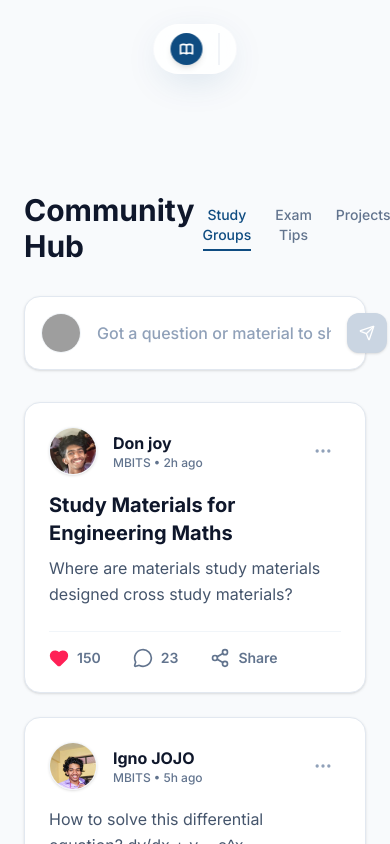
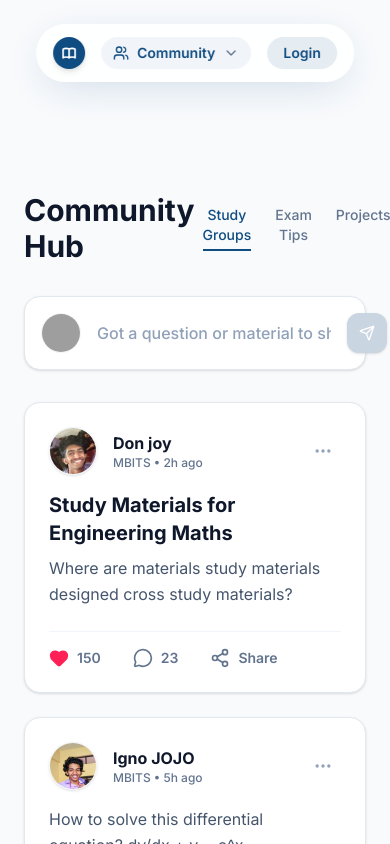
Before and after one commit to Cigarfeine/Mentora, a React (Vite) app in the folder Mentora-main/: page /community in a window 390 px wide. Shown: the top 844 px of the page. Built offline with nearby package versions, Linux system fonts and the light colour scheme; grey boxes are pictures that could not be loaded; a web font is replaced by a local one.

Commit message:
Implement mobile dynamic island navigation

```diff
--- a/Mentora-main/src/components/CardNav.css
+++ b/Mentora-main/src/components/CardNav.css
@@ -9,14 +9,7 @@
   -webkit-backdrop-filter: blur(16px);
   border: 1px solid rgba(255, 255, 255, 0.5);
   box-shadow: 0 10px 40px -10px rgba(15, 76, 129, 0.2);
-  border-radius: 9999px;
-  padding: 0.5rem 1rem;
-  display: flex;
-  align-items: center;
-  gap: 1.5rem;
-  transition: all 0.3s ease;
-  width: max-content;
-  max-width: 95vw;
+  transform-origin: top center;
 }
 
 .card-nav-link {
--- a/Mentora-main/src/components/CardNav.tsx
+++ b/Mentora-main/src/components/CardNav.tsx
@@ -1,57 +1,129 @@
-import React from 'react';
+import React, { useState, useEffect } from 'react';
 import { Link, useLocation } from 'react-router-dom';
-import { Bell } from 'lucide-react';
+import { Bell, Home, Info, BookOpen, Video, Users, ChevronDown, LogOut } from 'lucide-react';
+import { motion, AnimatePresence } from 'motion/react';
 import './CardNav.css';
+
+const NAV_ITEMS = [
+  { path: '/', label: 'Home', icon: Home, reqLogin: false },
+  { path: '/about', label: 'About', icon: Info, reqLogin: false },
+  { path: '/subjects', label: 'Subjects', icon: BookOpen, reqLogin: true },
+  { path: '/live-sessions', label: 'Classes', icon: Video, reqLogin: true },
+  { path: '/community', label: 'Community', icon: Users, reqLogin: true },
+];
 
 export default function CardNav() {
   const location = useLocation();
   const isLoggedIn = localStorage.getItem('isLoggedIn') === 'true';
+  const [isExpanded, setIsExpanded] = useState(false);
 
-  const isActive = (path: string) => {
-    return location.pathname === path ? 'active' : '';
-  };
+  // Close island on route change
+  useEffect(() => {
+    setIsExpanded(false);
+  }, [location.pathname]);
+
+  const activeItem = NAV_ITEMS.find(item => item.path === location.pathname) || NAV_ITEMS[0];
+  const filteredNavItems = NAV_ITEMS.filter(item => !item.reqLogin || isLoggedIn);
 
   return (
-    <nav className="card-nav">
-      <Link to="/" className="flex items-center gap-2 pr-4 border-r border-slate-200">
-        <div className="w-8 h-8 bg-[#0f4c81] rounded-full flex items-center justify-center shadow-md transition-transform hover:scale-110">
+    <motion.nav
+      className="card-nav flex flex-col overflow-hidden p-2"
+      animate={{
+        width: isExpanded ? '90vw' : 'max-content',
+        borderRadius: isExpanded ? '32px' : '9999px',
+        maxWidth: '600px'
+      }}
+      transition={{ type: 'spring', stiffness: 400, damping: 30 }}
+    >
+        {/* Top/Main Row */}
+        <div className="flex items-center justify-between w-full h-10 px-2 gap-4">
+           {/* Mobile trigger / Logo */}
+           <div className="flex items-center gap-3">
+              <Link to="/" className="flex items-center gap-2" onClick={() => setIsExpanded(false)}>
+                <div className="w-8 h-8 bg-[#0f4c81] rounded-full flex flex-shrink-0 items-center justify-center shadow-md transition-transform hover:scale-110">
                  <svg viewBox="0 0 24 24" fill="none" className="w-4 h-4 text-white" stroke="currentColor" strokeWidth="2.5">
                    <path strokeLinecap="round" strokeLinejoin="round" d="M12 6.253v13m0-13C10.832 5.477 9.246 5 7.5 5S4.168 5.477 3 6.253v13C4.168 18.477 5.754 18 7.5 18s3.332.477 4.5 1.253m0-13C13.168 5.477 14.754 5 16.5 5c1.747 0 3.332.477 4.5 1.253v13C19.832 18.477 18.247 18 16.5 18c-1.746 0-3.332.477-4.5 1.253" />
                  </svg>
                </div>
-        <span className="text-lg font-bold text-[#0f4c81] tracking-tight hidden sm:block">MENTORA</span>
+               <span className="text-lg font-bold text-[#0f4c81] tracking-tight hidden lg:block">MENTORA</span>
               </Link>
-
-      <div className="hidden md:flex items-center gap-1">
-        <Link to="/" className={`card-nav-link ${isActive('/')}`}>Home</Link>
-        <Link to="/about" className={`card-nav-link ${isActive('/about')}`}>About</Link>
-        {isLoggedIn && (
-          <>
-            <Link to="/subjects" className={`card-nav-link ${isActive('/subjects')}`}>Subjects</Link>
-            <Link to="/live-sessions" className={`card-nav-link ${isActive('/live-sessions')}`}>Classes</Link>
-            <Link to="/community" className={`card-nav-link ${isActive('/community')}`}>Community</Link>
-          </>
-        )}
            </div>
 
-      {isLoggedIn && (
-        <div className="flex items-center gap-4 pl-4 border-l border-slate-200">
-          <button className="text-slate-400 hover:text-[#0f4c81] transition-colors relative">
+           {/* Desktop Links */}
+           <div className="hidden md:flex items-center gap-1">
+             {filteredNavItems.map(item => (
+                <Link key={item.path} to={item.path} className={`card-nav-link ${location.pathname === item.path ? 'active' : ''}`}>
+                  {item.label}
+                </Link>
+             ))}
+           </div>
+
+           {/* Mobile Active Icon (clickable to expand) */}
+           <button
+             className="md:hidden flex items-center justify-center gap-2 px-3 py-1.5 bg-slate-100 rounded-full hover:bg-slate-200 transition-colors"
+             onClick={() => setIsExpanded(!isExpanded)}
+           >
+              <activeItem.icon className="w-4 h-4 text-[#0f4c81]" />
+              <span className="text-sm font-semibold text-[#0f4c81]">{activeItem.label}</span>
+              <ChevronDown className={`w-4 h-4 text-slate-500 transition-transform ${isExpanded ? 'rotate-180' : ''}`} />
+           </button>
+
+           {/* Right Actions */}
+           <div className="flex items-center gap-3">
+             {isLoggedIn ? (
+               <>
+                 <button className="text-slate-400 hover:text-[#0f4c81] transition-colors relative hidden sm:block">
                    <Bell className="w-5 h-5" />
                    <span className="absolute top-0 right-0 w-2 h-2 bg-red-500 rounded-full border border-white"></span>
                  </button>
                  <Link to="/profile" className="flex items-center gap-2 hover:opacity-80 transition-opacity">
                    <img src={'https://ui-avatars.com/api/?name=' + (localStorage.getItem('userName') || 'Demo User') + '&background=f8fafc&color=0f4c81'} alt="Profile" className="w-8 h-8 rounded-full object-cover shadow-sm border-2 border-white" />
-            <span className="text-sm font-medium text-slate-700 hidden sm:block">{localStorage.getItem('userName') || 'User'}</span>
+                   <span className="text-sm font-medium text-slate-700 hidden lg:block">{localStorage.getItem('userName') || 'User'}</span>
                  </Link>
                  <button
                   onClick={() => { localStorage.removeItem('isLoggedIn'); window.location.href='/'; }}
-            className="text-xs font-semibold text-slate-400 hover:text-red-500 ml-1 px-2 py-1 rounded-md hover:bg-slate-100 transition-colors"
+                  className="hidden md:block text-xs font-semibold text-slate-400 hover:text-red-500 ml-1 px-2 py-1 rounded-md hover:bg-slate-100 transition-colors"
                 >
                   Logout
                 </button>
+               </>
+             ) : (
+                <Link to="/login" className="text-sm font-semibold text-[#0f4c81] px-4 py-1.5 rounded-full bg-[#0f4c81]/10 hover:bg-[#0f4c81]/20 transition-colors">Login</Link>
+             )}
            </div>
+        </div>
+
+        {/* Mobile Expanded Menu */}
+        <AnimatePresence>
+          {isExpanded && (
+            <motion.div
+              initial={{ height: 0, opacity: 0 }}
+              animate={{ height: 'auto', opacity: 1 }}
+              exit={{ height: 0, opacity: 0 }}
+              className="w-full md:hidden flex flex-col px-2 pt-4 pb-2 border-t border-slate-100 mt-2 gap-1"
+            >
+              {filteredNavItems.map(item => (
+                <Link
+                  key={item.path}
+                  to={item.path}
+                  className={`flex items-center gap-3 px-4 py-3 rounded-2xl transition-all ${location.pathname === item.path ? 'bg-[#0f4c81]/10 text-[#0f4c81] scale-[0.98]' : 'text-slate-600 hover:bg-slate-50'}`}
+                >
+                  <item.icon className={`w-5 h-5 ${location.pathname === item.path ? 'text-[#0f4c81]' : 'text-slate-400'}`} />
+                  <span className="font-semibold">{item.label}</span>
+                </Link>
+              ))}
+              {isLoggedIn && (
+                <button
+                  onClick={() => { localStorage.removeItem('isLoggedIn'); window.location.href='/'; }}
+                  className="flex items-center gap-3 px-4 py-3 rounded-2xl transition-colors text-red-500 hover:bg-red-50 mt-1"
+                >
+                  <LogOut className="w-5 h-5" />
+                  <span className="font-semibold">Logout</span>
+                </button>
               )}
-    </nav>
+            </motion.div>
+          )}
+        </AnimatePresence>
+    </motion.nav>
   );
 }
```
Lines whose indentation alone changed are shown as unchanged.
